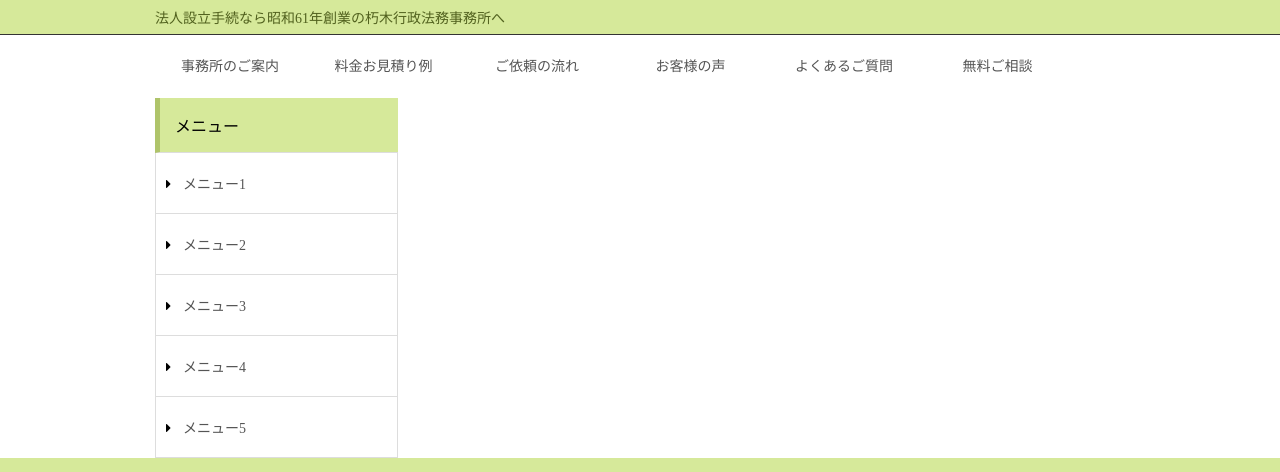
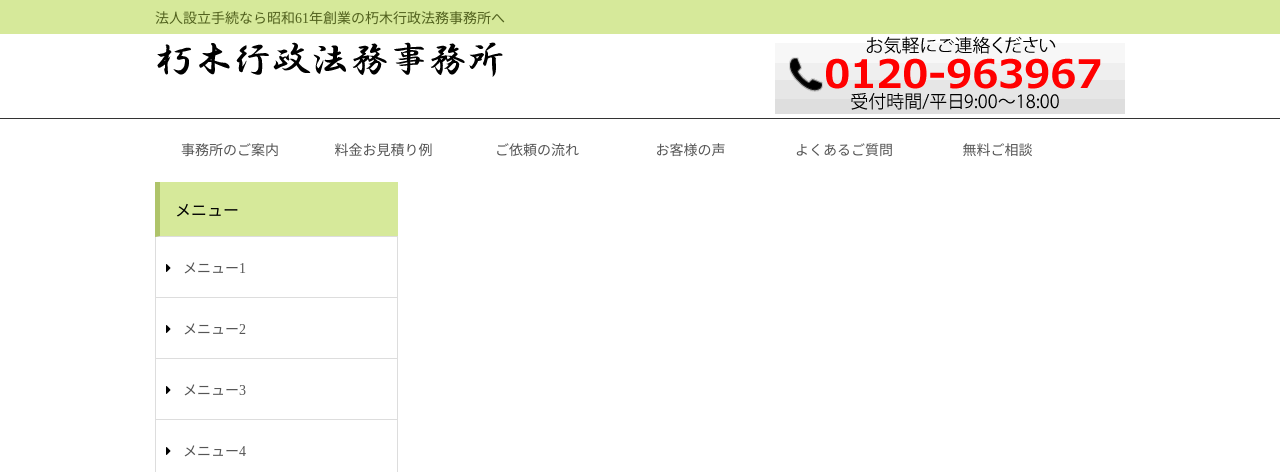
Before and after one commit to kyokoshima/company_page, a plain HTML site: page 3/index.html in a window 1280 px wide. Shown: the top 472 px of the page. Drawn offline with Linux system fonts and the light colour scheme; some packages are replaced by stand-ins of ours.

Commit message:
add 3 image

```diff
--- a/3/css/style.css
+++ b/3/css/style.css
@@ -10,6 +10,12 @@ color
 
 * {
 	margin: 0;
+}
+
+.clearfix:after {
+	display: table;
+	content: " ";
+	clear: both;
 }
 
 .container {
@@ -32,6 +38,17 @@ color
 	padding: 7px 0;
 	/*color: #D6E99A;*/
 	color: #51611E;
+}
+
+.logo {
+	background: url(../img/logo.gif) no-repeat;
+	width: 350px;
+	height: 50px;
+	float: left;
+}
+
+.inquiry {
+	float: right;
 }
 
 .navigation {
--- a/3/index.html
+++ b/3/index.html
@@ -12,8 +12,13 @@
 			<div class="header-heading">
 				<h1>法人設立手続なら昭和61年創業の朽木行政法務事務所へ</h1>
 			</div>
-			<div class="header-body">
-
+		</div>
+	</div>
+	<div class="container clearfix">
+		<div class="inner">
+			<div class="logo"></div>
+			<div class="inquiry">
+				<img src="img/top-tel.gif" alt="">
 			</div>
 		</div>
 	</div>
```
Also changed, not shown: 3/img/logo.gif (added), 3/img/top-tel.gif (added).
